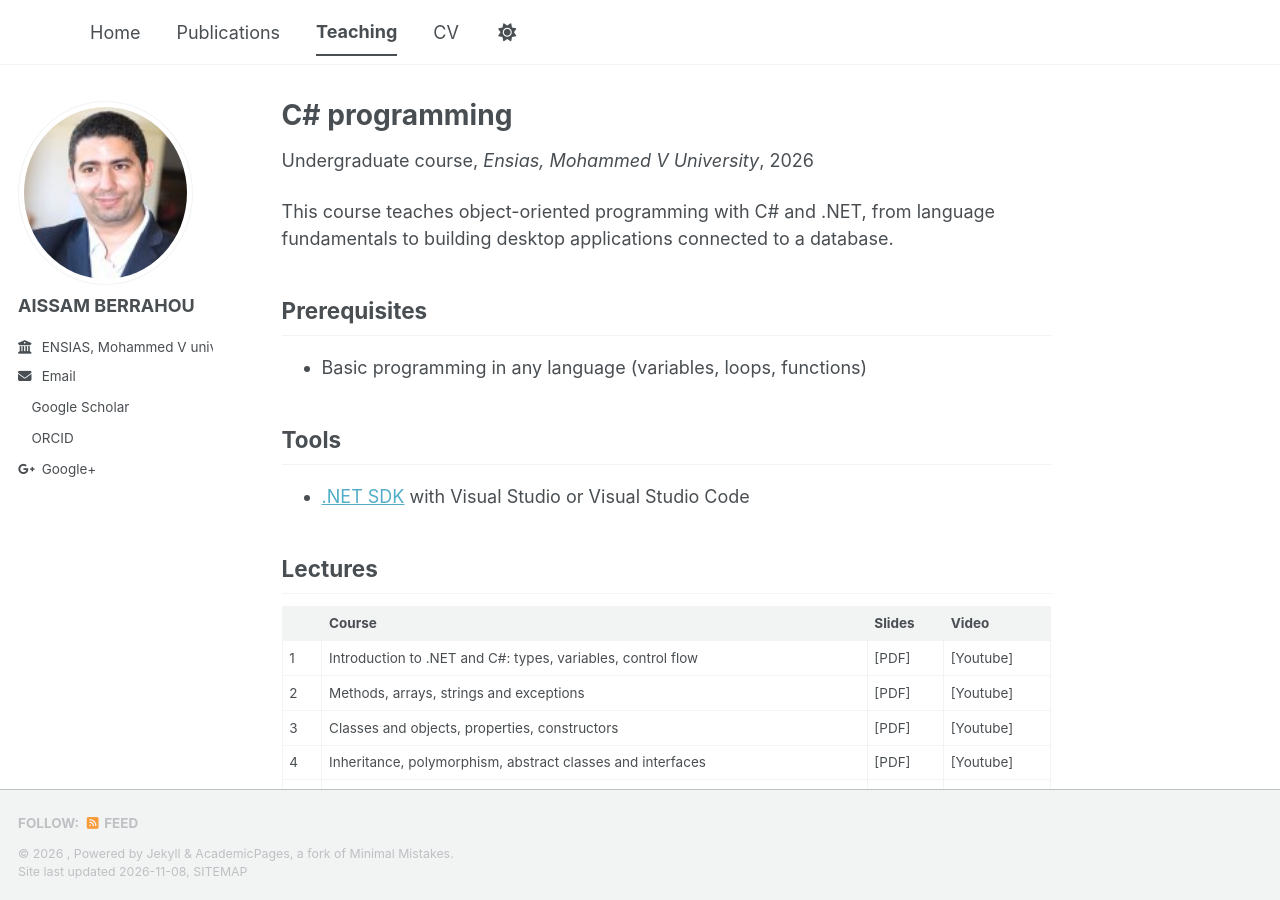
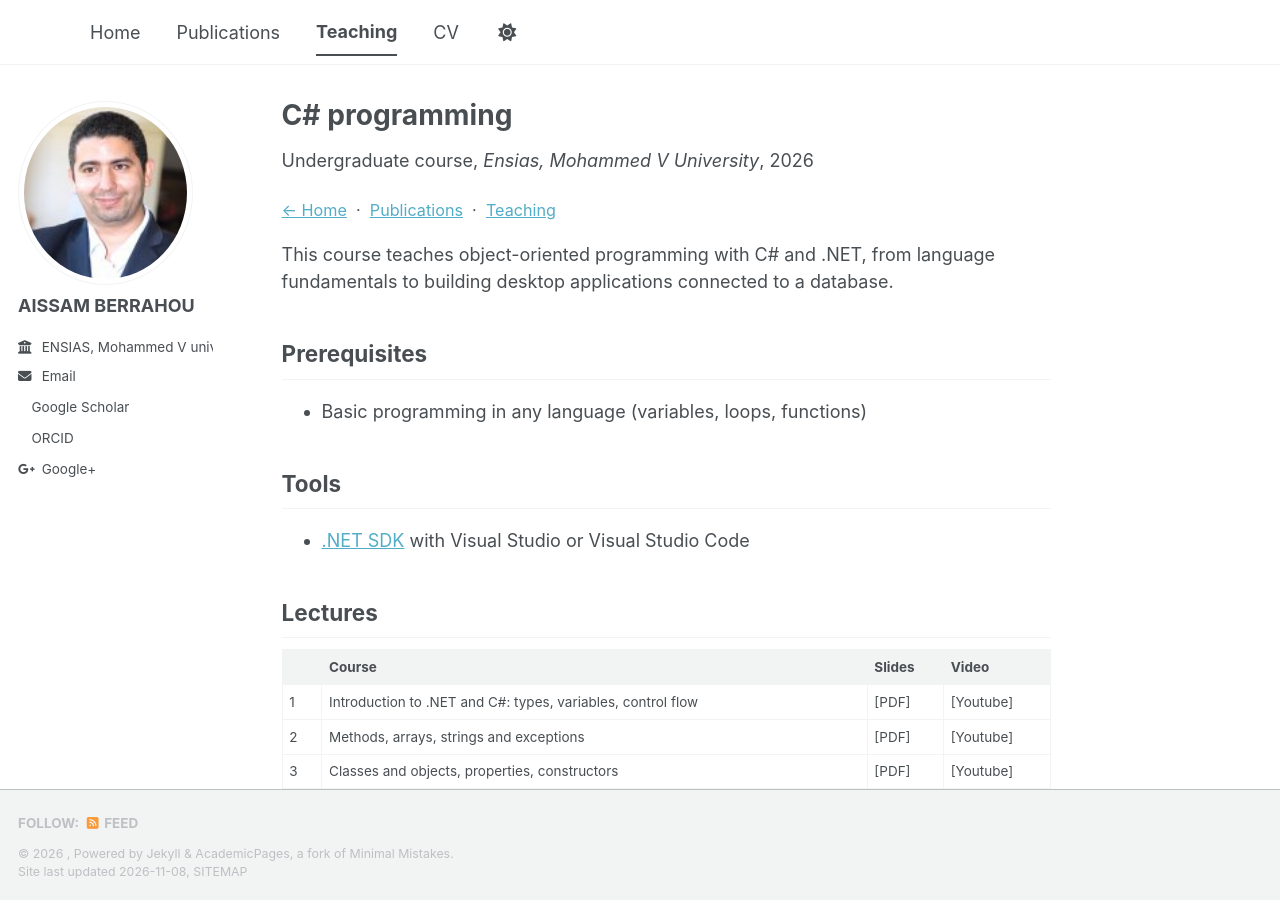
Before and after one commit to aissamberrahou/aissamberrahou.github.io, a Jekyll site: the page built from _teaching/2026-fall-csharp-programming.md, in a window 1280 px wide and 900 px high. Built offline with Jekyll 4.4.1, drawn with Linux system fonts in a browser that asks for light colours; a style sheet for code colours, icons or effects is not loaded; some of the changed text lies outside the part shown.

Commit message:
Add files via upload

```diff
--- a/_layouts/single.html
+++ b/_layouts/single.html
@@ -45,7 +45,9 @@ layout: default
       {% endunless %}
 
       <section class="page__content" itemprop="text">
+        {% if page.collection == "teaching" %}{% include course-nav.html %}{% endif %}
         {{ content }}
+        {% if page.collection == "teaching" %}{% include course-nav.html %}{% endif %}
 
         {% if page.citation and page.paperurl and page.slidesurl and page.bibtexurl %}
           <p style="font-size: smaller">Recommended citation: {{ page.citation }}<br /><a href="{{ page.paperurl }}">Download Paper</a> | <a href="{{ page.slidesurl }}">Download Slides</a> | <a href="{{ page.bibtexurl }}">Download Bibtex</a></p>
```
